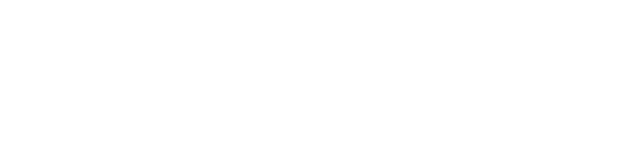
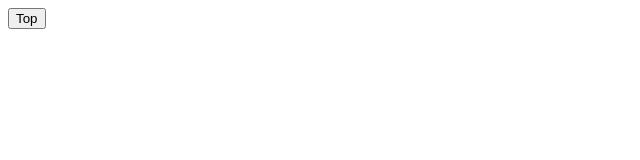
Before and after one commit to LC101-September-2021/assignment-4-html-me-something-SpaceJamTim, a website: page index.html in a window 1280 px wide. Shown: the full height of the page, 0-640 px from the left. Drawn offline with Linux system fonts and the light colour scheme.

Commit message:
version title and top button added

```diff
--- a/index.html
+++ b/index.html
@@ -1,8 +1,13 @@
 <!DOCTYPE html>
 <html>
-   <head>
-   </head>
-   <body>
-      <!-- Write your HTML in this file! -->
-   </body>
+  <head>
+    <title> Timothy Alexander &mdash; Game consoles i got growing up </title>
+  </head>
+  <body>
+    <!-- Write your HTML in this file! -->
+  </body>
+  <footer>
+  <button onclick="topFunction()" id="myBtn" title="Go to top">Top</button>
+
+  </footer>
 </html>
```
